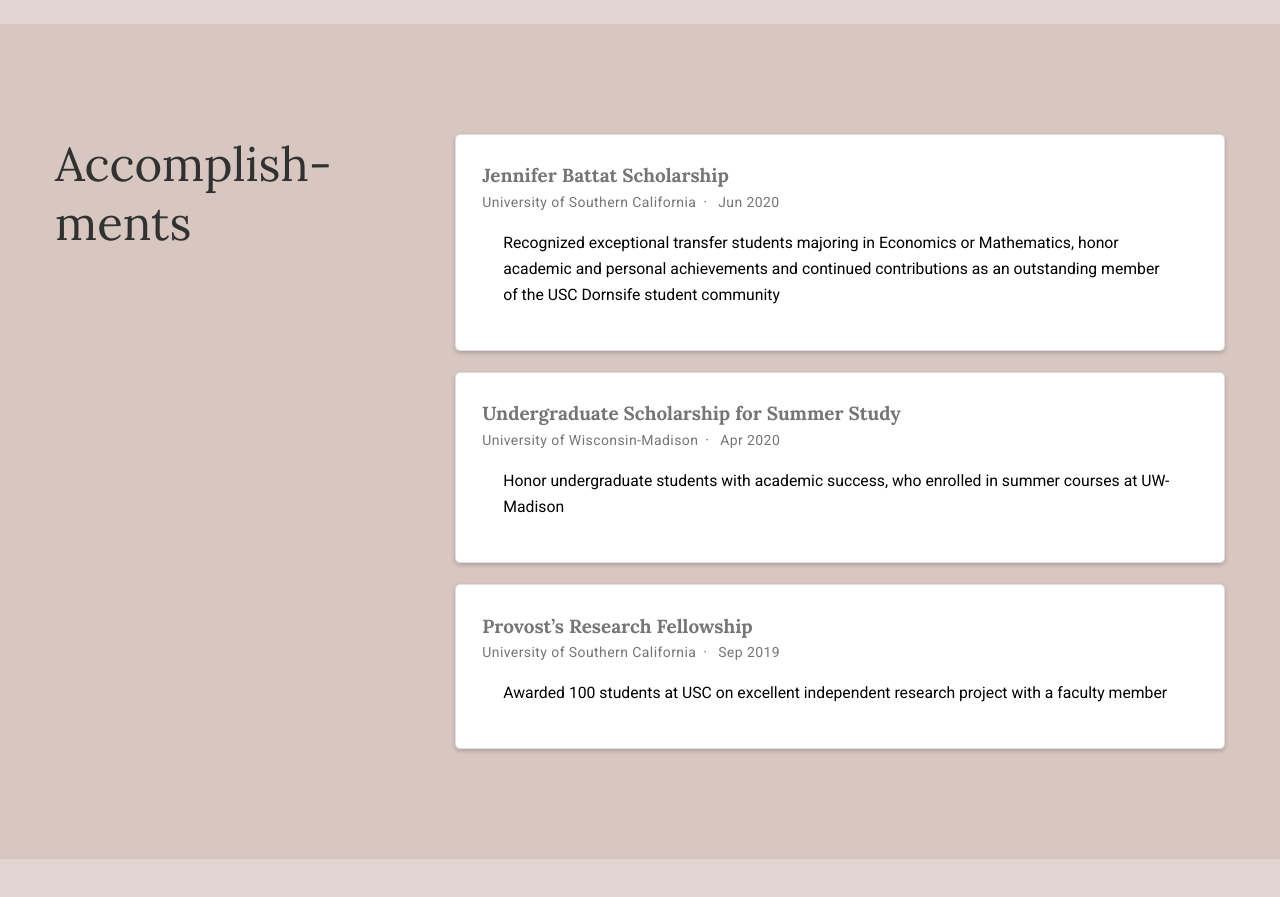
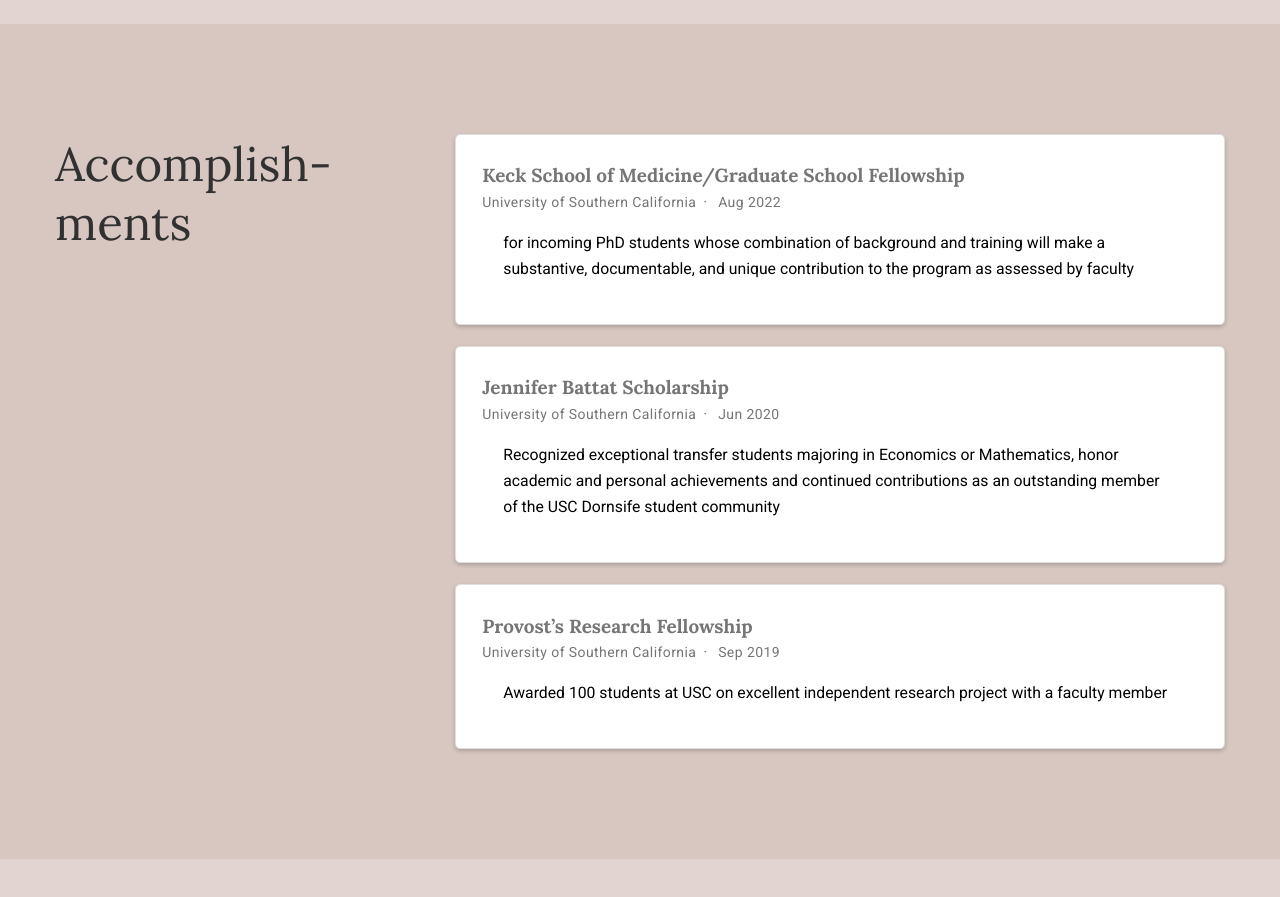
Before and after one commit to CamelliaRui/CamelliaRui.github.io, a plain HTML site: page index.html in a window 1280 px wide. Shown: the part 3380-4277 px from the top of the page. Drawn offline with nearby package versions, Linux system fonts and the light colour scheme; some packages are replaced by stand-ins of ours; a script that the page names is missing; some icons are missing.

Commit message:
build site

```diff
--- a/index.html
+++ b/index.html
@@ -1219,6 +1219,21 @@
 
 
       <div class="card experience course">
+        <div class="card-body"><h4 class="card-title exp-title text-muted my-0">Keck School of Medicine/Graduate School Fellowship</h4><div class="card-subtitle my-0 article-metadata">University of Southern California<span class="middot-divider"></span>
+
+            Aug 2022
+
+          </div>
+
+
+            <div class="card-text">for incoming PhD students whose combination of background and training will make a substantive, documentable, and unique contribution to the program as assessed by faculty</div>
+
+
+
+        </div>
+      </div>
+
+      <div class="card experience course">
         <div class="card-body"><h4 class="card-title exp-title text-muted my-0">Jennifer Battat Scholarship</h4><div class="card-subtitle my-0 article-metadata">University of Southern California<span class="middot-divider"></span>
 
             Jun 2020
@@ -1227,21 +1242,6 @@
 
 
             <div class="card-text">Recognized exceptional transfer students majoring in Economics or Mathematics, honor academic and personal achievements and continued contributions as an outstanding member of the USC Dornsife student community</div>
-
-
-
-        </div>
-      </div>
-
-      <div class="card experience course">
-        <div class="card-body"><h4 class="card-title exp-title text-muted my-0">Undergraduate Scholarship for Summer Study</h4><div class="card-subtitle my-0 article-metadata">University of Wisconsin-Madison<span class="middot-divider"></span>
-
-            Apr 2020
-
-          </div>
-
-
-            <div class="card-text">Honor undergraduate students with academic success, who enrolled in summer courses at UW-Madison</div>
 
 
 
```
